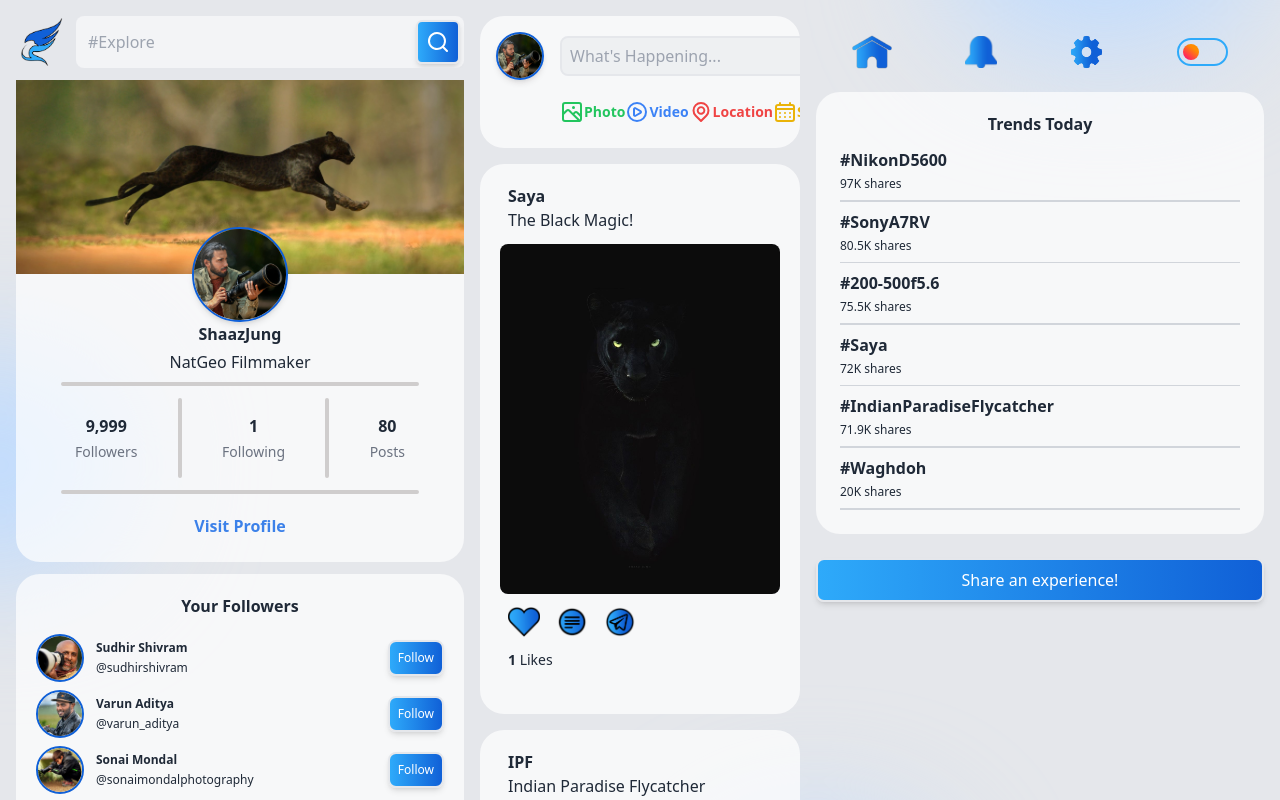
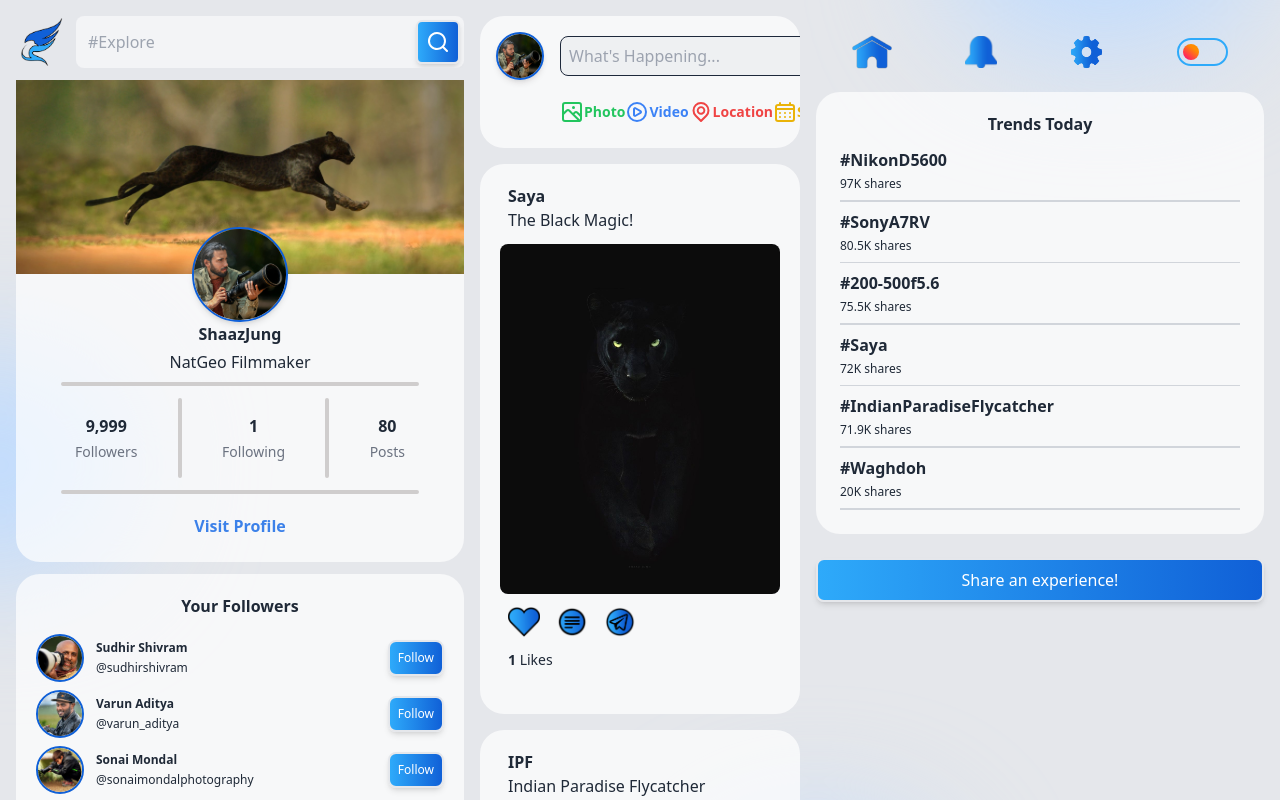
Before and after one commit to SwanandD121/FeatherPerfect_fe, a React (Create React App) app: page /home in a window 1280 px wide. Shown: the top 800 px of the page. Built offline with nearby package versions, Linux system fonts and the light colour scheme.

Commit message:
Edit the input btn of home page now its looks more attractive

```diff
--- a/src/Components/PostShare/PostShare.jsx
+++ b/src/Components/PostShare/PostShare.jsx
@@ -27,7 +27,7 @@ const PostShare = () => {
         <img src={profileimg} alt="" className='rounded-full w-12 h-12 border-2 border-[#1060d7] shadow-md' />
 
         <div className='w-full flex flex-col items-center gap-4'>
-            <input type="text" placeholder="What's Happening..." className='w-full h-10 mt-1 dark:text-white bg-gray-200/50 dark:bg-slate-700 border-2 dark:border-none rounded-lg outline-none p-2' />
+            <input type="text" placeholder="What's Happening..." className='w-full h-10 mt-1 dark:text-white bg-gray-200/50 dark:bg-slate-700 border-[1px] border-slate-800 rounded-lg p-2' />
 
             <div className="postOptions flex w-full justify-between items-center text-sm">
                 <div className="option flex items-center font-semibold text-green-500 hover:cursor-pointer" onClick={()=>imageRef.current.click()}>
```
